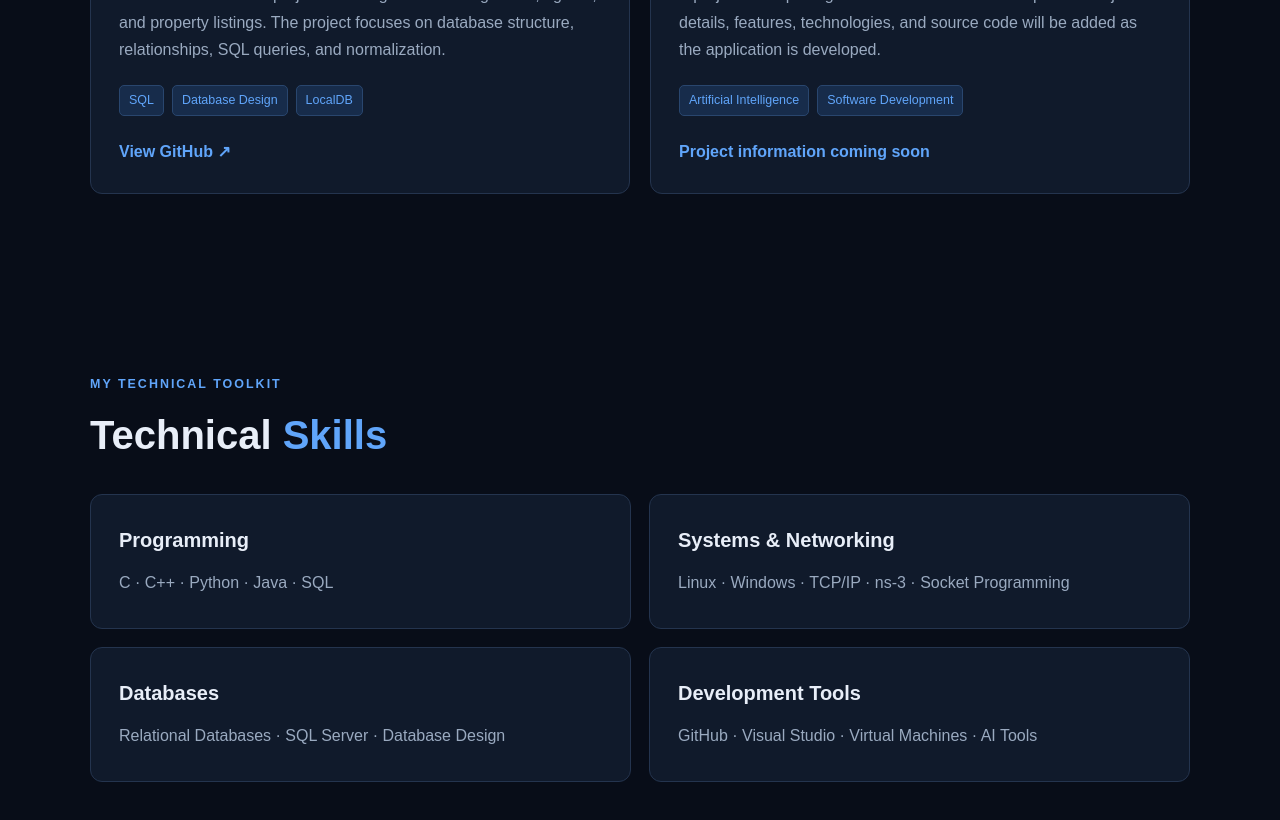
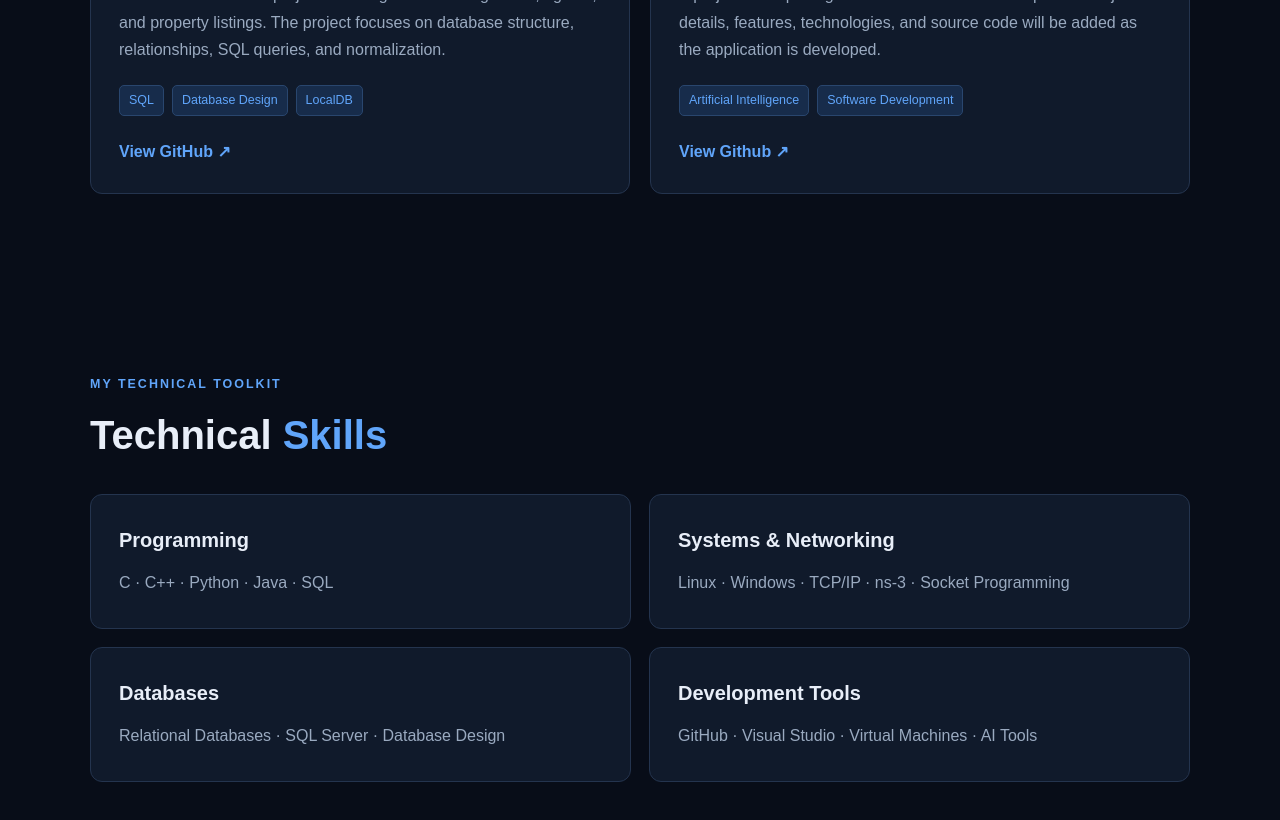
Before and after one commit to cedricxu2126/github-portfolio, a plain HTML site: page index.html in a window 1280 px wide. Shown: the part 2400-3220 px from the top of the page. Drawn offline with Linux system fonts and the light colour scheme.

Commit message:
Added AI Project link and updated button

```diff
--- a/index.html
+++ b/index.html
@@ -198,8 +198,8 @@
             <span>Artificial Intelligence</span>
             <span>Software Development</span>
           </div>
-          <a class="project-link" href="#contact">
-            Project information coming soon
+          <a class="project-link" href="https://github.com/cedricxu2126/FocusFlow-AI">
+            View Github ↗
           </a>
         </article>
       </div>
```
